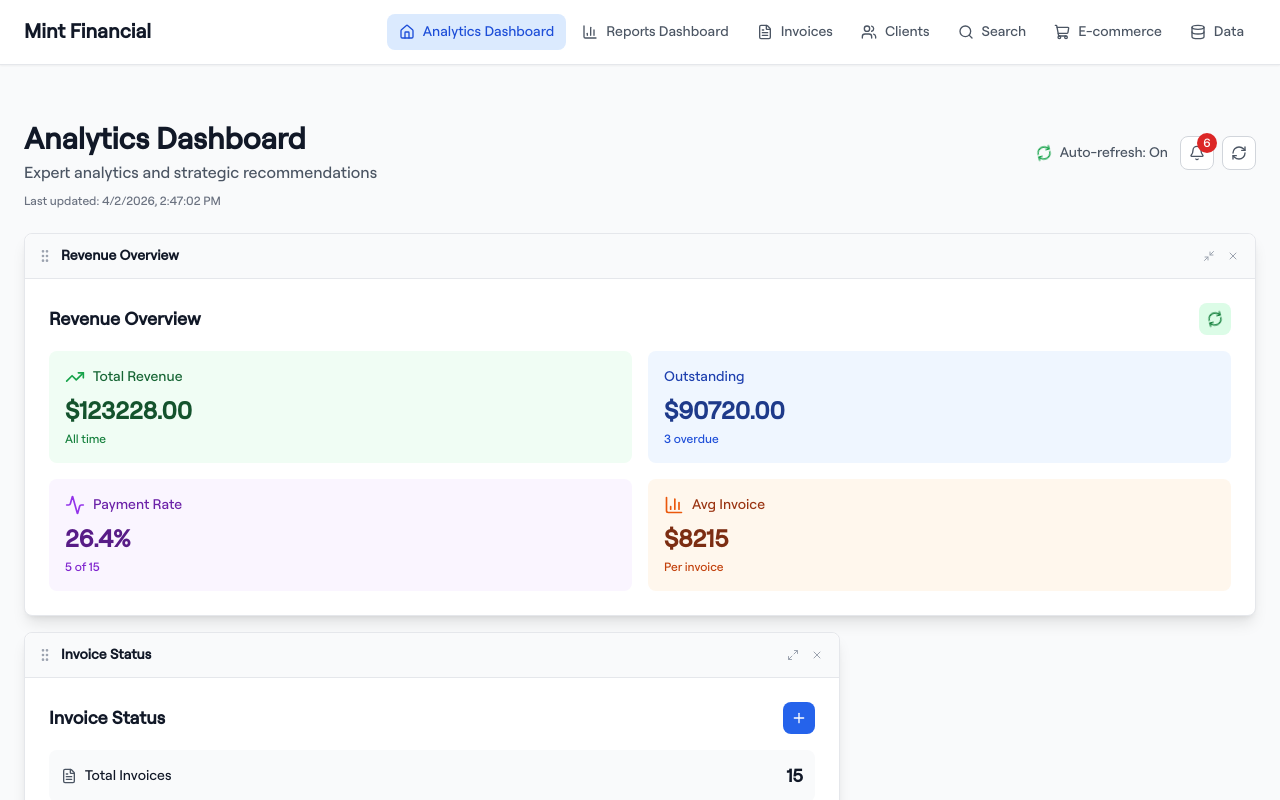
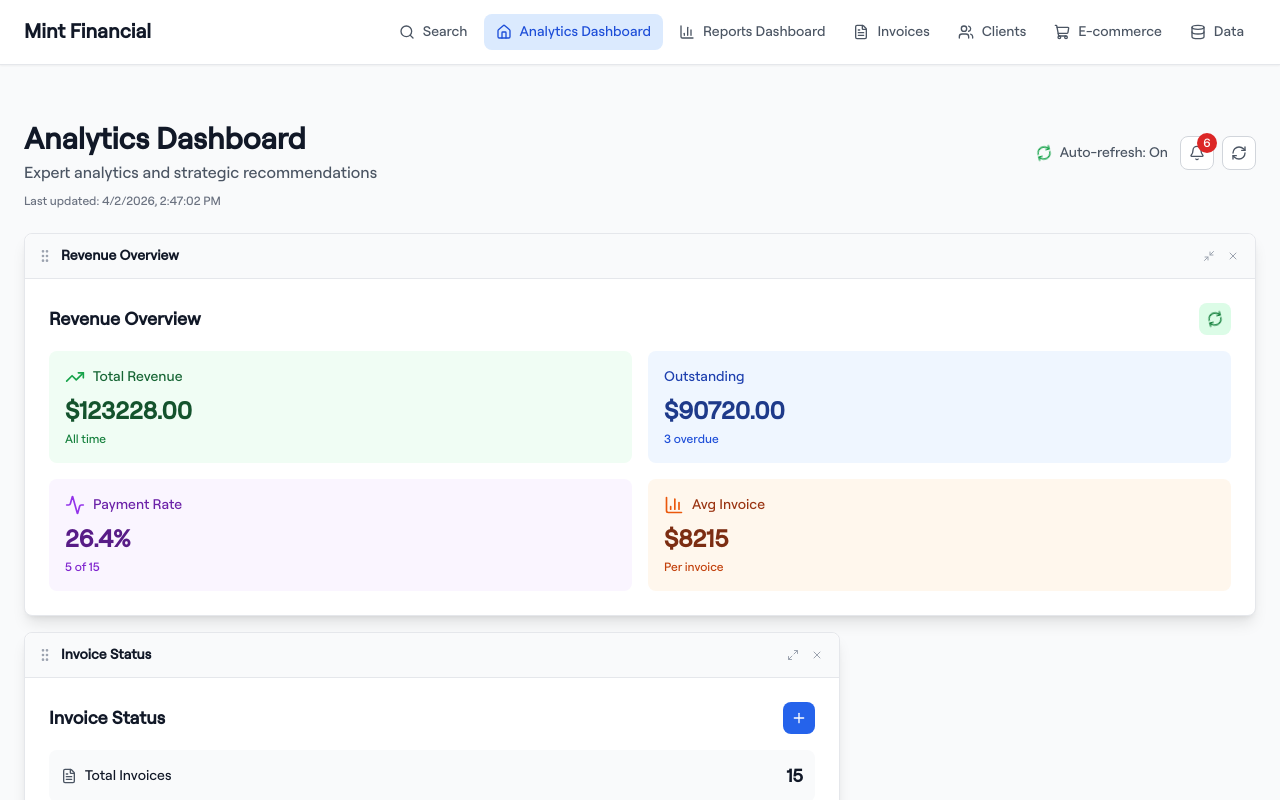
Before and after one commit to Krusty300/Mint-Financial, a React (Vite) app: page / in a window 1280 px wide. Shown: the top 800 px of the page. Built offline with nearby package versions, Linux system fonts and the light colour scheme.

Commit message:
feat: Position Analytics Dashboard after Search tab in navigation
- Update tab order to place Search first, followed by Analytics Dashboard
- Maintain consistent navigation hierarchy with Search as primary entry point
- Analytics Dashboard now appears as second tab in main navigation

```diff
--- a/src/App.tsx
+++ b/src/App.tsx
@@ -70,11 +70,11 @@ export const App: React.FC = () => {
   }, [loadData]);
 
   const tabs = [
+    { id: 'search' as Tab, label: 'Search', icon: Search },
     { id: 'analytics-dashboard' as Tab, label: 'Analytics Dashboard', icon: Home },
     { id: 'dashboard' as Tab, label: 'Reports Dashboard', icon: BarChart3 },
     { id: 'invoices' as Tab, label: 'Invoices', icon: FileText },
     { id: 'clients' as Tab, label: 'Clients', icon: Users },
-    { id: 'search' as Tab, label: 'Search', icon: Search },
     { id: 'ecommerce' as Tab, label: 'E-commerce', icon: ShoppingCart },
     { id: 'data' as Tab, label: 'Data', icon: Database }
   ];
```
